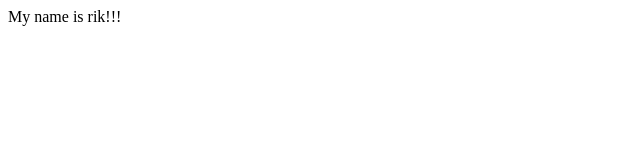
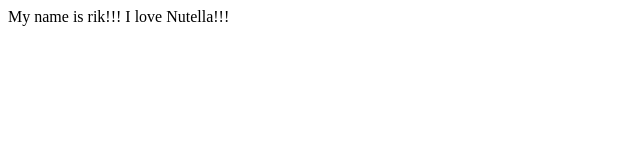
Before and after one commit to hailrik/Lesson-01, a plain HTML site: page index.html in a window 1280 px wide. Shown: the whole page, without its empty margins (0-640 px from the left). Drawn offline with Linux system fonts and the light colour scheme.

Commit message:
the truth

```diff
--- a/index.html
+++ b/index.html
@@ -7,6 +7,6 @@
     <title>Document</title>
 </head>
 <body>
-    My name is rik!!!
+    My name is rik!!! I love Nutella!!!
 </body>
 </html>
```
